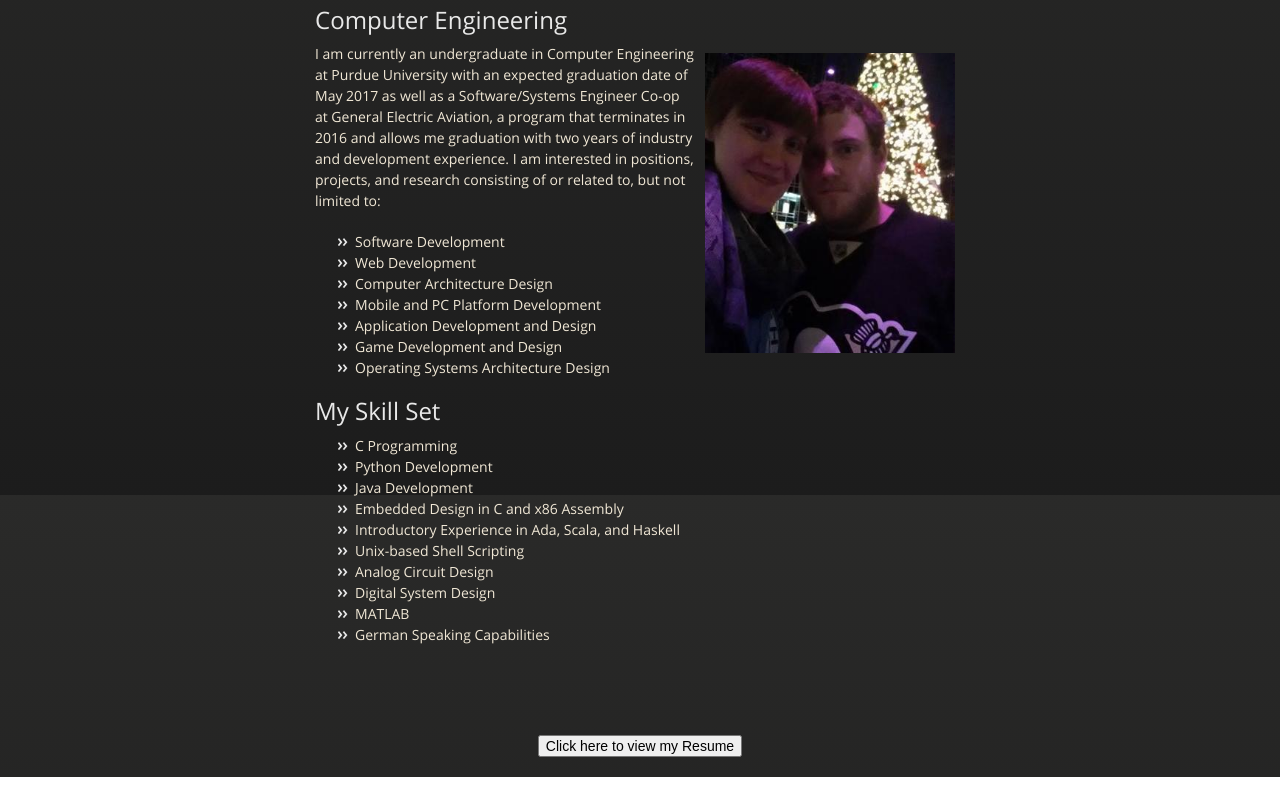
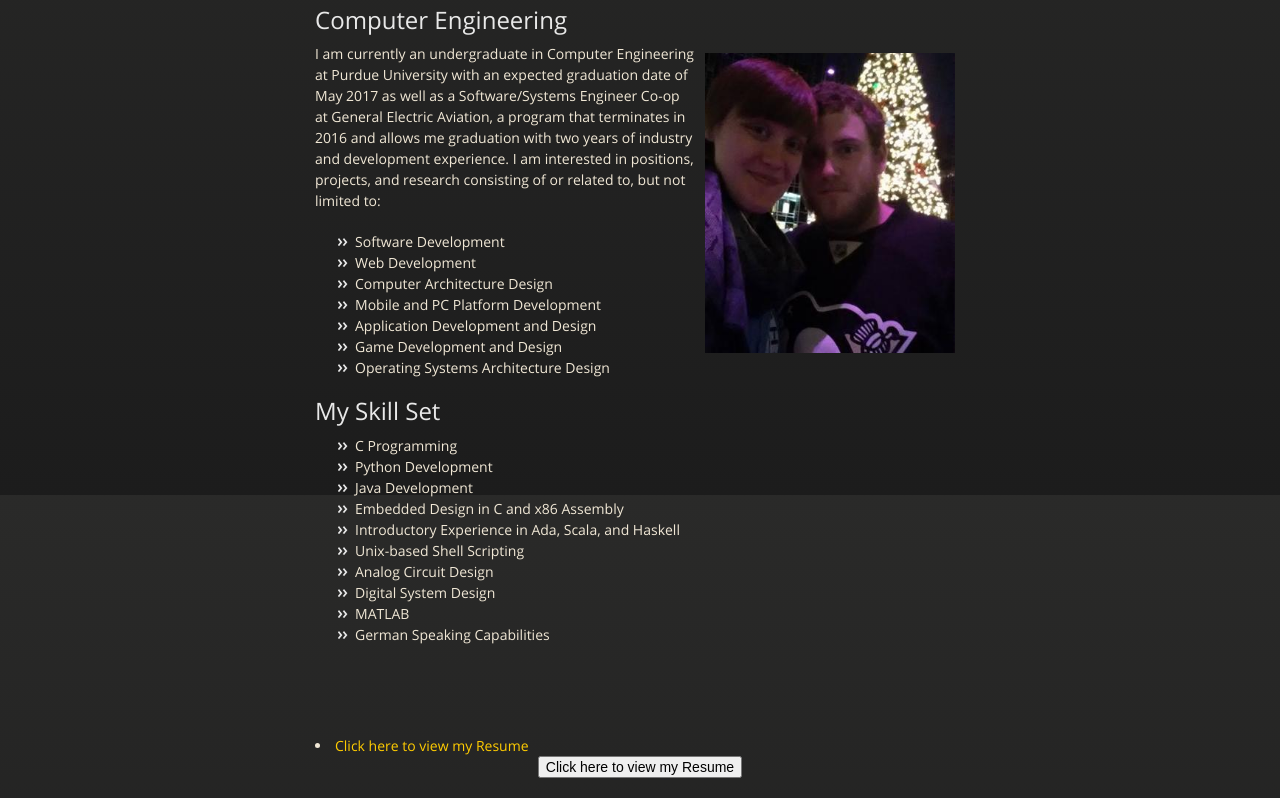
Before and after one commit to brian-rieder/brian-rieder.github.io, a plain HTML site: page index.html in a window 1280 px wide. Shown: the part 305-1103 px from the top of the page. Before the commit the page ends 1082 px from the top, so only its background shows below. Drawn offline with nearby package versions, Linux system fonts and the light colour scheme.

```diff
--- a/index.html
+++ b/index.html
@@ -17,12 +17,12 @@
     <meta name="viewport" content="width=device-width, initial-scale=1, user-scalable=no">
     <style>
       img {
-        float: right;
-        margin: 10px;
+      float: right;
+      margin: 10px;
       }
       form {
-        text-align: center;
-        font-weight: bold;
+      text-align: center;
+      font-weight: bold;
       }
 
     </style>
@@ -83,6 +83,9 @@
 	</ul>
       </section>
 
+      <li class="fork">
+	<a href="#">Click here to view my Resume</a>
+      </li>
       <form action="#">
 	<input type="submit" value="Click here to view my Resume">
       </form>
```
